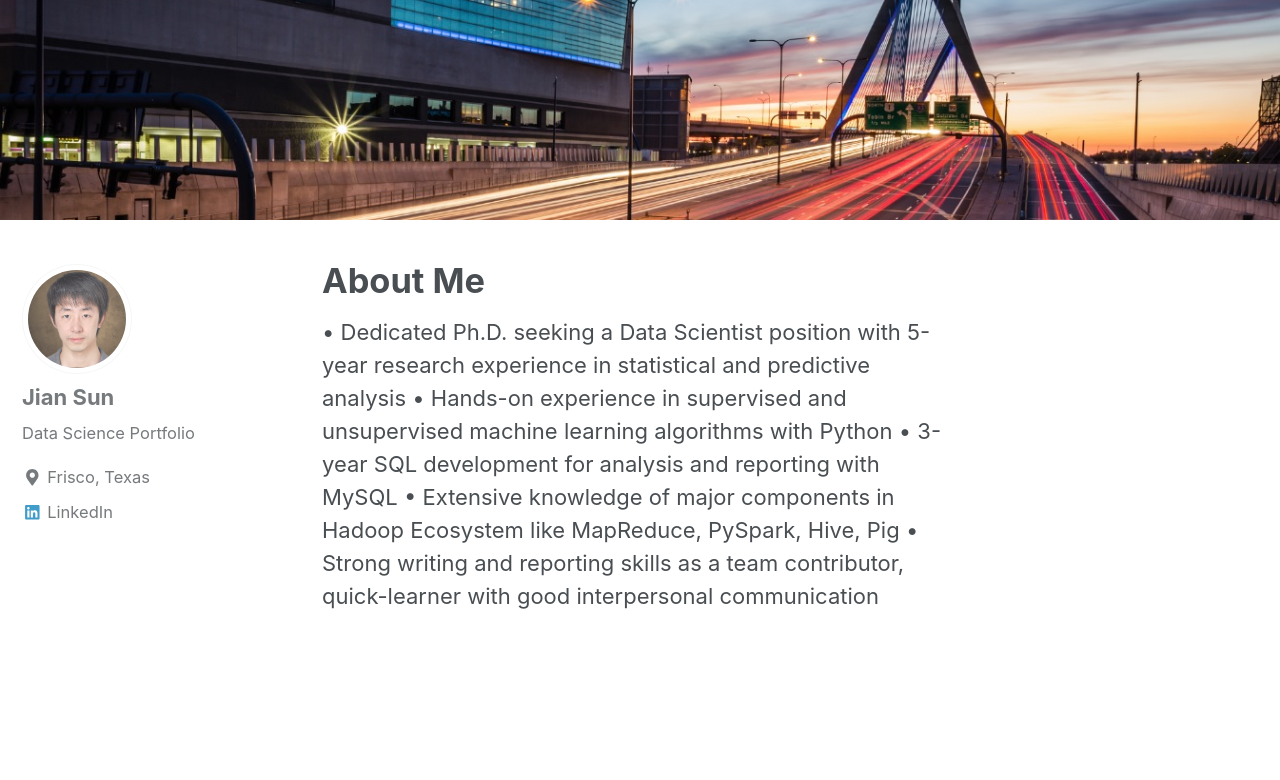
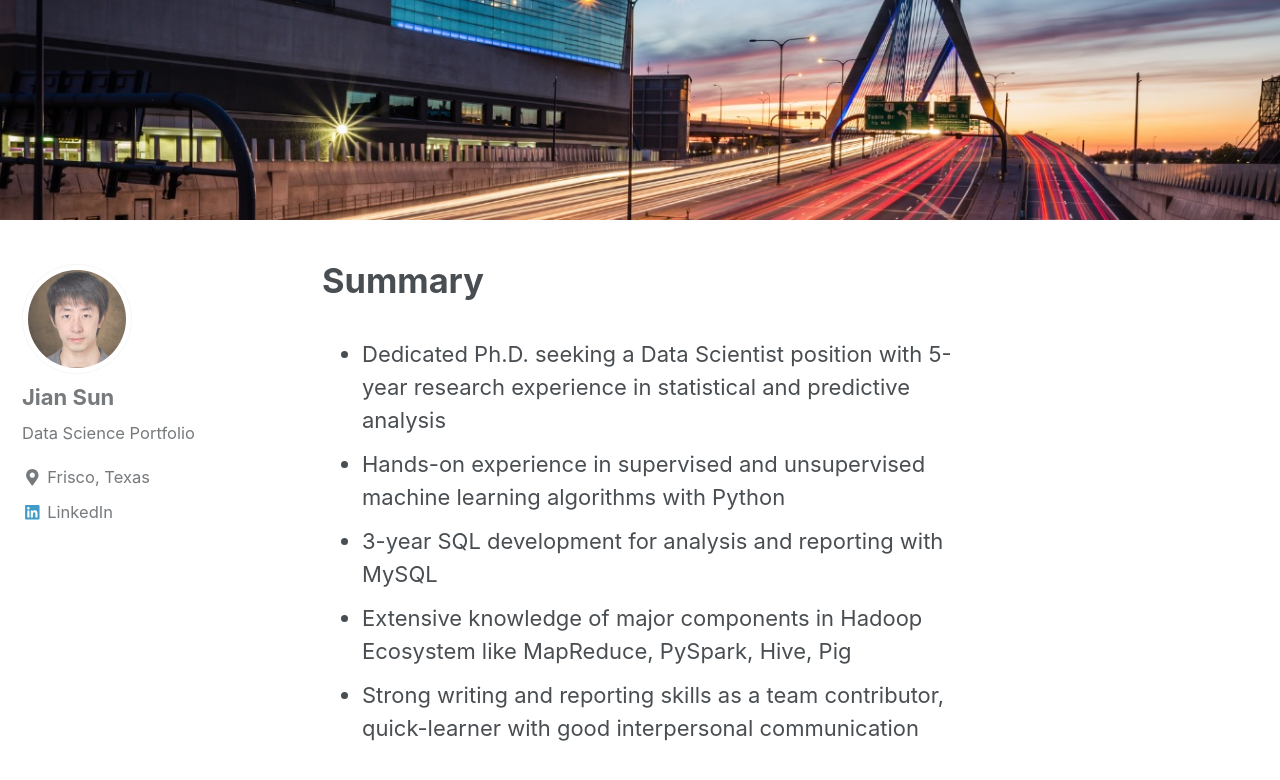
Before and after one commit to jianv/jianv.github.io, a Jekyll site: the page built from _pages/about.md, in a window 1280 px wide and 900 px high, scrolled down 353 px. Shown: the top 780 px of the window. Built offline with Jekyll 4.4.1, drawn with Linux system fonts in a browser that asks for light colours; nearby versions of some CDN libraries.

Commit message:
Update about.md

```diff
--- a/_pages/about.md
+++ b/_pages/about.md
@@ -1,12 +1,11 @@
 ---
-title: "About Me"
+title: "Summary"
 permalink: /about/
 header:
   image: "/images/zakim.jpg"
 ---
-
-• Dedicated Ph.D. seeking a Data Scientist position with 5-year research experience in statistical and predictive analysis
-• Hands-on experience in supervised and unsupervised machine learning algorithms with Python
-• 3-year SQL development for analysis and reporting with MySQL
-• Extensive knowledge of major components in Hadoop Ecosystem like MapReduce, PySpark, Hive, Pig
-• Strong writing and reporting skills as a team contributor, quick-learner with good interpersonal communication
+* Dedicated Ph.D. seeking a Data Scientist position with 5-year research experience in statistical and predictive analysis
+* Hands-on experience in supervised and unsupervised machine learning algorithms with Python
+* 3-year SQL development for analysis and reporting with MySQL
+* Extensive knowledge of major components in Hadoop Ecosystem like MapReduce, PySpark, Hive, Pig
+* Strong writing and reporting skills as a team contributor, quick-learner with good interpersonal communication
```
